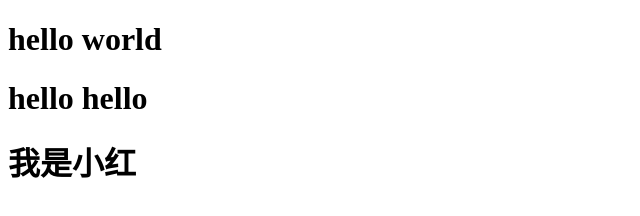
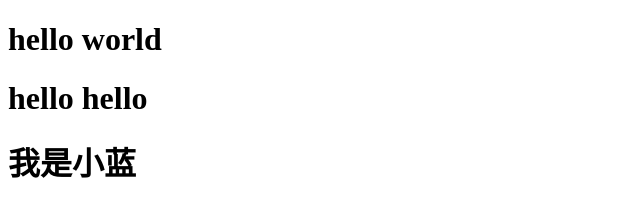
Before and after one commit to flowerslanguage/demo, a plain HTML site: page index.html in a window 1280 px wide. Shown: the full height of the page, 0-640 px from the left. Drawn offline with Linux system fonts and the light colour scheme.

Commit message:
demo2改了小红为小蓝

```diff
--- a/index.html
+++ b/index.html
@@ -9,6 +9,6 @@
 <body>
     <h1>hello world</h1>
     <h1>hello hello</h1>
-    <h1>我是小红</h1>
+    <h1>我是小蓝</h1>
 </body>
 </html>
```
